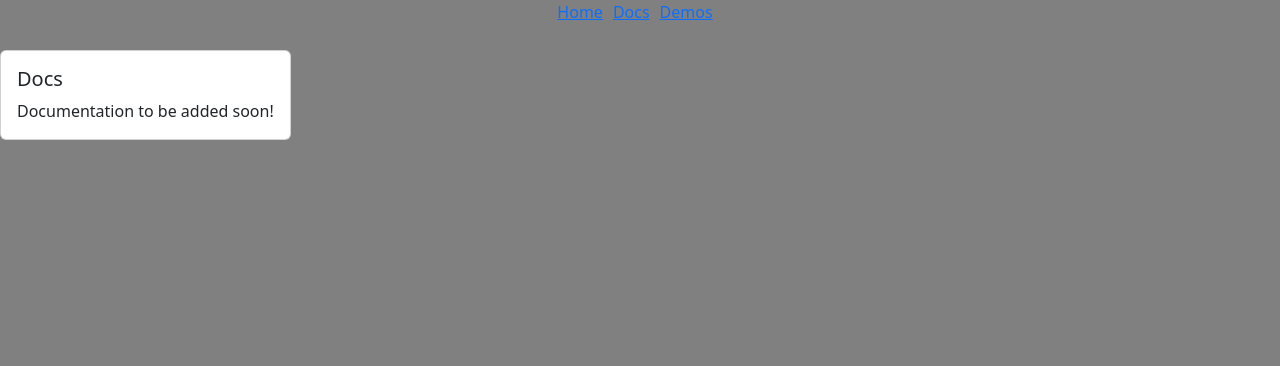
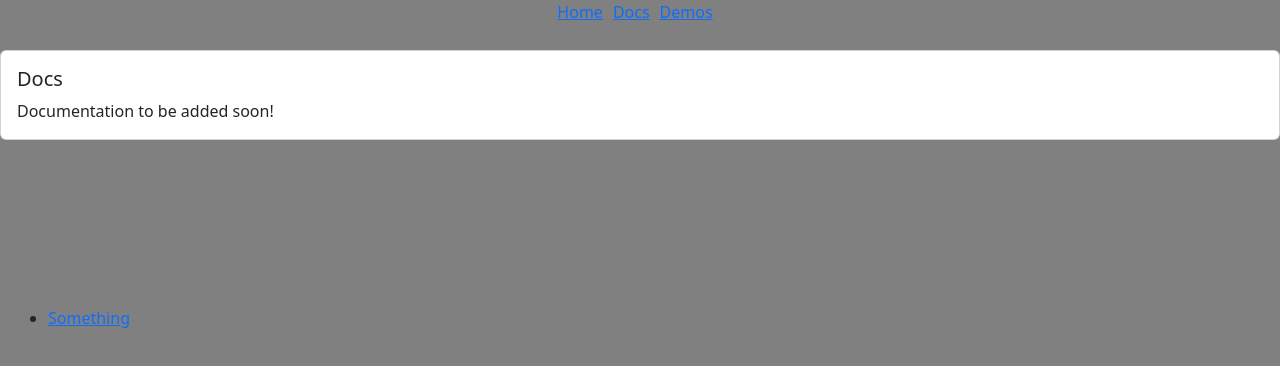
Before and after one commit to estuary-ai/estuary-ai.github.io, a React (Create React App) app: page /docs in a window 1280 px wide. Shown: the top 366 px of the page. Built offline with nearby package versions, Linux system fonts and the light colour scheme.

Commit message:
:construction: WIP table of contents sticky sidebar for docs

```diff
--- a/src/components/BaseLayout.js
+++ b/src/components/BaseLayout.js
@@ -9,12 +9,8 @@ const BaseLayout = () => {
 
         <style js>{`
             .main-container{
-            width: 100vw;
-            height: 100vh;
-            display: flex;
-            flex-direction: column;
-            align-items: flex-start;
-            justify-content: flex-start;
+              width: 100vw;
+              height: 100vh;
             }
         `}</style>
     </div>
--- a/src/components/NavBar.js
+++ b/src/components/NavBar.js
@@ -59,7 +59,7 @@ function NavBar() {
                         width: 100%;
                         display: flex;
                         margin: 0;
-                        padding-top: 8px;
+                        padding: 8px;
                         overflow: hidden;
                         justify-content: flex-end;
                         z-index: 6;
--- /dev/null
+++ b/src/components/TableOfContents.js
@@ -0,0 +1,13 @@
+import '../css/TableOfContents.css';
+
+function TableOfContents() {
+    return (
+        <nav>
+            <ul>
+                <li><a href="#/">Something</a></li>
+            </ul>
+        </nav>
+    )
+}
+
+export default TableOfContents;
--- /dev/null
+++ b/src/css/TableOfContents.css
@@ -0,0 +1,16 @@
+nav {
+    width: 220px;
+    min-width: 220px;
+    padding: 16px;
+    align-self: flex-start;
+    position: -webkit-sticky;
+    position: sticky;
+    top: 48px;
+    max-height: calc(100vh - 70px);
+    overflow: auto;
+    margin-top: 150px;
+}
+
+nav ul li {
+    margin-bottom: 15px;
+}
--- a/src/pages/DocsPage.js
+++ b/src/pages/DocsPage.js
@@ -1,4 +1,5 @@
 import { Card } from 'react-bootstrap';
+import TableOfContents from '../components/TableOfContents';
 
 function DocsPage() {
     return (
@@ -12,6 +13,8 @@ function DocsPage() {
                     </Card.Text>
                 </Card.Body>
             </Card>
+
+            <TableOfContents />
         </div>
 
     )
```
